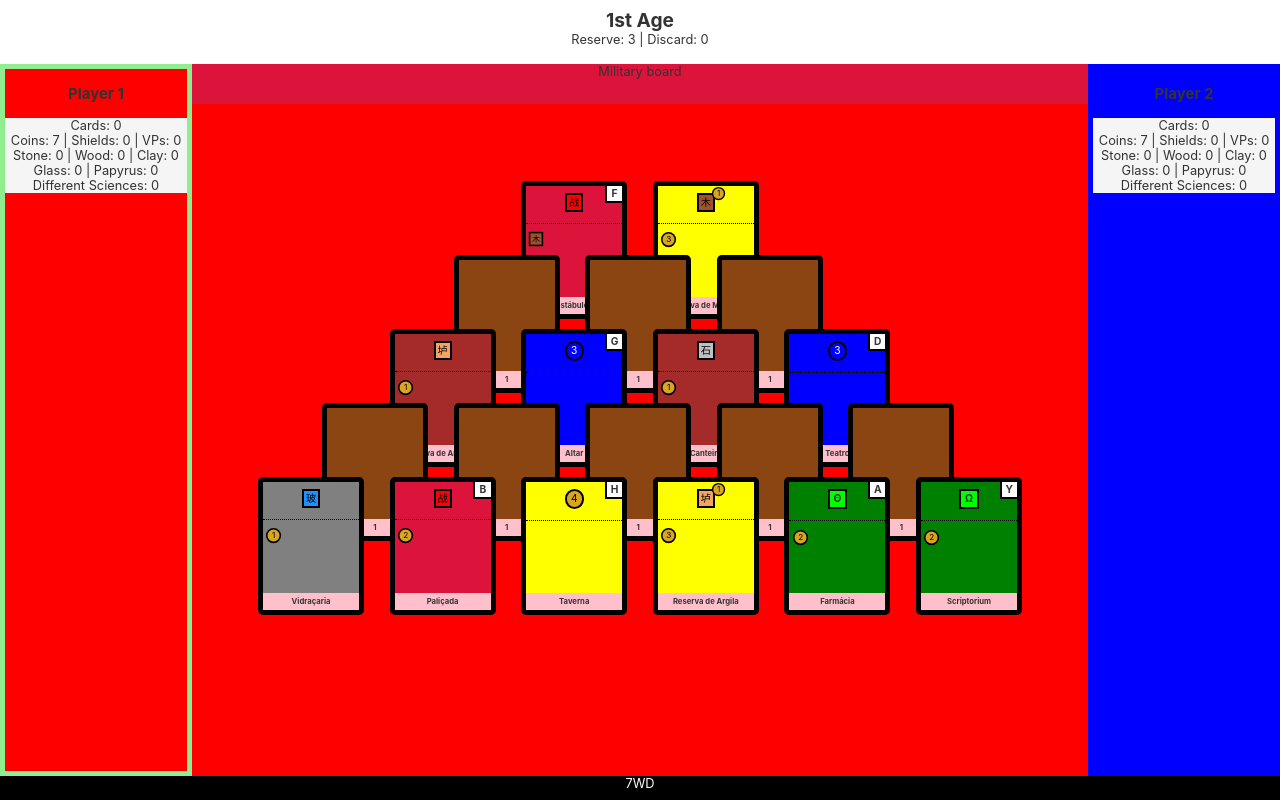
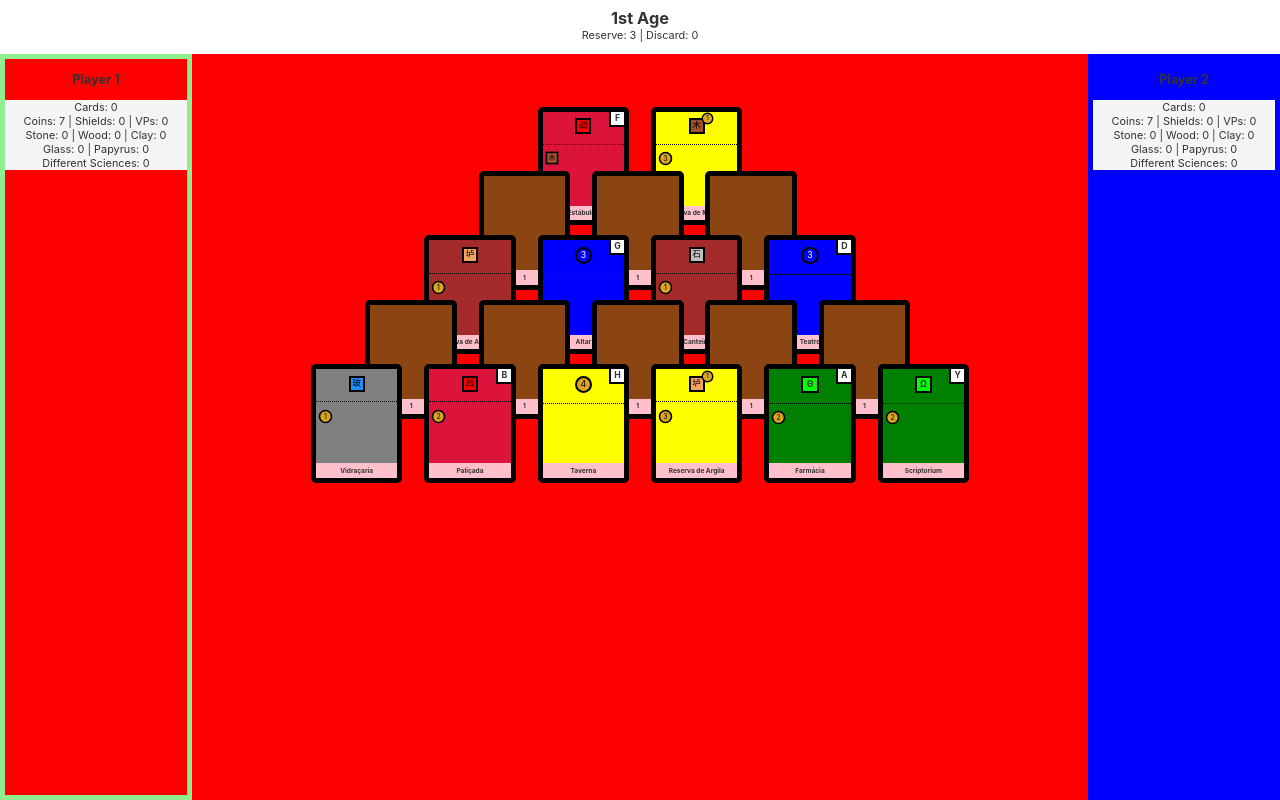
Before and after one commit to leobetosouza/7wd, a Svelte app: page / in a window 1280 px wide. Built offline with nearby package versions, Linux system fonts and the light colour scheme.

Commit message:
improving card zoom and doing some military

```diff
--- a/public/global.css
+++ b/public/global.css
@@ -5,7 +5,7 @@ html, body {
 }
 
 html {
-	font-size: 1vmax;
+	font-size: .85vmax;
 }
 
 body {
--- a/public/resources.json
+++ b/public/resources.json
@@ -708,5 +708,16 @@
                 "slots": [ null, null, {}, {}, null, null ]
             }
         }
-    }
+    },
+    "military-board": [
+        { "vp": 2 },
+        { "vp": 2 },
+        { "vp": 5, "debit": 3 },
+        { "vp": 5, "debit": 3 },
+        { "vp": 5, "debit": 3 },
+        { "vp": 10, "debit": 5 },
+        { "vp": 10, "debit": 5 },
+        { "vp": 10, "debit": 5 },
+        { "victory": true }
+    ]
 }
--- a/src/App.svelte
+++ b/src/App.svelte
@@ -51,15 +51,12 @@
 					</header>
 					<PlayerTableau player={$playerOne} gridArea="player1" />
 					<PlayerTableau player={$playerTwo} gridArea="player2"/>
-					<MilitaryBoard />
+					<!-- <MilitaryBoard /> -->
 					{#if $hasGameEnded}
 						<EndGameTable />
 					{:else}
 						<MainTable />
 					{/if}
-					<footer class="footer">
-						7WD
-					</footer>
 				</section>
 		{:catch error}
 			<p style="color: red">{error.message}</p>
@@ -79,10 +76,11 @@
 	.gametable {
 		background: var(--bgcolor);
 		display: grid;
+		overflow: hidden;
 
-		grid-template-areas: "header header header" "player1 military player2" "player1 maintable player2" "footer footer footer";
+		grid-template-areas: "header header header" "player1 military player2" "player1 maintable player2";
 		grid-template-columns: 15% auto 15%;
-		grid-template-rows: 8% 5% auto 3%;
+		grid-template-rows: 5rem 2.8rem auto;
 
 		justify-content: stretch;
 
--- a/src/actions/index.js
+++ b/src/actions/index.js
@@ -1,7 +1,7 @@
 import { get } from 'svelte/store';
 
-import { get1stAgeCards, get2ndAgeCards, get3rdAgeCards, get1stAgeTableLayout, get2ndAgeTableLayout, get3rdAgeTableLayout } from '../services/resources';
-import { agePromise, currentAgeName, currentPlayer, playerOne, playerTwo, scientificSupremacist, activeCards, removedCardSlots, reserve, discard, tableLayout, hasGameEnded } from '../stores';
+import { get1stAgeCards, get2ndAgeCards, get3rdAgeCards, get1stAgeTableLayout, get2ndAgeTableLayout, get3rdAgeTableLayout, getMilitaryBoardLayout } from '../services/resources';
+import { agePromise, currentAgeName, currentPlayer, playerOne, playerTwo, scientificSupremacist, activeCards, removedCardSlots, reserve, discard, tableLayout, hasGameEnded, militaryLayout } from '../stores';
 import Player from '../stores/player';
 
 let playerControl;
@@ -31,10 +31,27 @@ export const createPlayers = (playerOneData, playerTwoData) => {
     playerControl = createPlayerControl(playerOne, playerTwo);
 
 	currentPlayer.set(playerControl.getCurrent());
+};
+
+const prepareMilitaryBoard = async () => {
+    const rawLayout = await getMilitaryBoardLayout();
+
+    const layout = [
+        ...rawLayout.reduce((acc, o) => [{...o}, ...acc], []),
+        { start: true },
+        ...rawLayout
+    ];
+
+    militaryLayout.set(layout);
 }
 
-const prepareAge = (getAgeCards, getTableLayout, hasPreAgeSetup = false) => async () => {
-    if (hasPreAgeSetup) {
+const prepareAge = (getAgeCards, getTableLayout, is1stAge = false) => async () => {
+    const promises = [];
+
+    if (is1stAge) {
+        const militaryBoardPromise = prepareMilitaryBoard();
+        promises.push(militaryBoardPromise);
+    } else {
         // hasGameEnded.set(true);
     }
 
@@ -43,25 +60,29 @@ const prepareAge = (getAgeCards, getTableLayout, hasPreAgeSetup = false) => asyn
         activeCards.set(res.cards);
     });
 
+    promises.push(cardsPromise);
+
     const tableLayoutPromise = getTableLayout().then(layout => {
         tableLayout.set(layout);
     });
 
-    agePromise.set(Promise.all([ cardsPromise, tableLayoutPromise ]));
+    promises.push(tableLayoutPromise);
+
+    agePromise.set(Promise.all(promises));
 };
 
 const agesList = [
     {
         name: '1st Age',
-        prepare: prepareAge(get1stAgeCards, get1stAgeTableLayout),
+        prepare: prepareAge(get1stAgeCards, get1stAgeTableLayout, true),
     },
     {
         name: '2nd Age',
-        prepare: prepareAge(get2ndAgeCards, get2ndAgeTableLayout, true),
+        prepare: prepareAge(get2ndAgeCards, get2ndAgeTableLayout),
     },
     {
         name: '3rd Age',
-        prepare: prepareAge(get3rdAgeCards, get3rdAgeTableLayout, true),
+        prepare: prepareAge(get3rdAgeCards, get3rdAgeTableLayout),
     }
 ];
 
--- a/src/components/MilitaryBoard.svelte
+++ b/src/components/MilitaryBoard.svelte
@@ -1,14 +1,45 @@
 <script>
-
+    import { militaryLayout } from '../stores';
+    import Effect from './Effect.svelte';
 </script>
 
 <div class="military-board">
-    Military board
+    {#each $militaryLayout as slot }
+        <div class="military-slot">
+            {#if slot.victory}
+                WIN
+            {/if}
+            {#if slot.vp}
+                <Effect isMini effect="vp" value={slot.vp} />
+            {/if}
+            {#if slot.debit}
+                <Effect isMini effect="debit" value={slot.debit} />
+            {/if}
+
+        </div>
+    {/each}
 </div>
 
 <style>
     .military-board {
         grid-area: military;
         background: crimson;
+        display: flex;
+        justify-content: space-between;
+        align-items: center;
+    }
+
+    .military-slot {
+        background: lightcoral;
+        width: 3rem;
+        height: 100%;
+        position: relative;
+        display: flex;
+        flex-direction: column;
+        justify-content: space-between;
+    }
+
+    .slot-footer {
+        background: magenta;
     }
 </style>
--- a/src/components/card/Card.svelte
+++ b/src/components/card/Card.svelte
@@ -7,6 +7,7 @@
     export let slot;
 	export let slotIndex;
 	export let rowName;
+    export let templateLine;
 
 	$: hasBeenRemoved = (row, index) =>
         !!$removedCardSlots.find(card => card.row === row && card.index === index);
@@ -38,6 +39,7 @@
         blocked={hasCover(slot)}
         card={activeCards.next()}
         turned={slot.turned}
+        templateLine={templateLine}
     />
 {:else}
     <CardPresenter invisible />
--- a/src/components/card/CardPresenter.svelte
+++ b/src/components/card/CardPresenter.svelte
@@ -9,6 +9,7 @@
 
     export let card = null;
 	export let invisible = false;
+	export let templateLine = 0;
 
 	export let turned = false;
 	export let blocked = false;
@@ -38,12 +39,14 @@
         dispatch('buy_card', { card });
     };
 
+	let zoomCorrection = (templateLine - 3) * -1;
+
 </script>
 
 {#if invisible}
 	<div class="card card-invisible">&nbsp</div>
 {:else}
-	<div class="card {scaled ? 'card-zoom' : ''} { turned ? 'card-blocked' : ''}">
+	<div style="--zoom-top:{zoomCorrection}rem" class="card {scaled ? 'card-zoom' : ''} { turned ? 'card-blocked' : ''}">
 		{#if turned}
 			<div class="card-back {card.type === 'guild' ? 'card-age-guild' : `card-age-${card.age}`}">
 				<p class="card-age">{card.type === 'guild' ? 'G' : card.age}</p>
@@ -88,7 +91,7 @@
 	}
 
 	.card-zoom {
-		transform: scale(2.5);
+		transform: scale(2.5) translateY(var(--zoom-top));
 		z-index: 3;
 		cursor: auto;
 	}
--- a/src/components/table/MainTable.svelte
+++ b/src/components/table/MainTable.svelte
@@ -13,13 +13,14 @@
 </script>
 
 <section class="cards-table">
-    {#each Object.entries($tableLayout) as [name, row]}
-        <div class="table-row {row.shifted ? 'table-row-shifted' : ''}">
-            {#each row.slots as slot, i}
+    {#each Object.entries($tableLayout) as [name, row], i}
+        <div style="--row-top-correction: { -7 * i }rem" class="table-row {row.shifted ? 'table-row-shifted' : ''}">
+            {#each row.slots as slot, j}
                 <Card
                     {slot}
                     rowName={name}
-                    slotIndex={i}
+                    slotIndex={j}
+					templateLine={i}
                 />
             {/each}
         </div>
@@ -30,48 +31,19 @@
 
 	.cards-table {
 		grid-area: maintable;
-		overflow: hidden;
-		padding-top: 5rem;
+		padding-top: 1rem;
 	}
 
 	.table-row {
 		display:flex;
 		flex-wrap: wrap;
 		justify-content: center;
-
 		position: relative;
+		top: var(--row-top-correction);
 	}
 
 	.table-row-shifted {
 		left: 5rem;
 	}
 
-	.table-row:first-of-type {
-		top: 0;
-	}
-
-	.table-row:nth-of-type(2) {
-		top: -7rem;
-	}
-
-	.table-row:nth-of-type(3) {
-		top: -14rem;
-	}
-
-	.table-row:nth-of-type(4) {
-		top: -21rem;
-	}
-
-	.table-row:nth-of-type(5) {
-		top: -28rem;
-	}
-
-	.table-row:nth-of-type(6) {
-		top: -36rem;
-	}
-
-	.table-row:nth-of-type(7) {
-		top: -43rem;
-	}
-
 </style>
--- a/src/services/resources.js
+++ b/src/services/resources.js
@@ -56,3 +56,9 @@ export const get3rdAgeTableLayout = async () => {
 
     return resources['table-layouts']['3rd-age'];
 };
+
+export const getMilitaryBoardLayout = async () => {
+    const resources = await resourcesPromise;
+
+    return resources['military-board'];
+};
--- a/src/stores/index.js
+++ b/src/stores/index.js
@@ -60,3 +60,5 @@ export const activeCards = (() => {
         }
     };
 })();
+
+export const militaryLayout = writable([]);
--- a/src/stores/player.js
+++ b/src/stores/player.js
@@ -12,17 +12,18 @@ export default ({ name, color }) => {
     const colorName = writable(color);
     const tableau = writable([]);
     const coins = writable(7);
+    const militaryVPs = writable(0);
 
     const balance = derived([tableau, coins], ([$tableau, $coins]) => $tableau.reduce((acc, { effects }) => {
         const { coins = 0 } = effects;
         return acc + coins
     }, $coins));
 
-    const vps = derived(tableau, $tableau => $tableau.reduce((acc, { effects }) => {
+    const vps = derived([tableau, militaryVPs], ([$tableau, $militaryVPs]) => $tableau.reduce((acc, { effects }) => {
         const { vp = 0 } = effects;
 
         return acc + vp;
-    }, 0));
+    }, $militaryVPs));
 
     const shields = derived(tableau, $tableau => $tableau.reduce((acc, { effects }) => {
         const { shields = 0 } = effects;
@@ -93,6 +94,7 @@ export default ({ name, color }) => {
         stock, chain, differentSciences,
         name: writable(name),
         color: colorName,
+        setMilitaryVPs: vps => militaryVPs.set(vps),
         getEndGameVPs: () => {
             const cardsVPs = get(vps);
             const coinsVPs = Math.floor(get(balance)/3);
```
